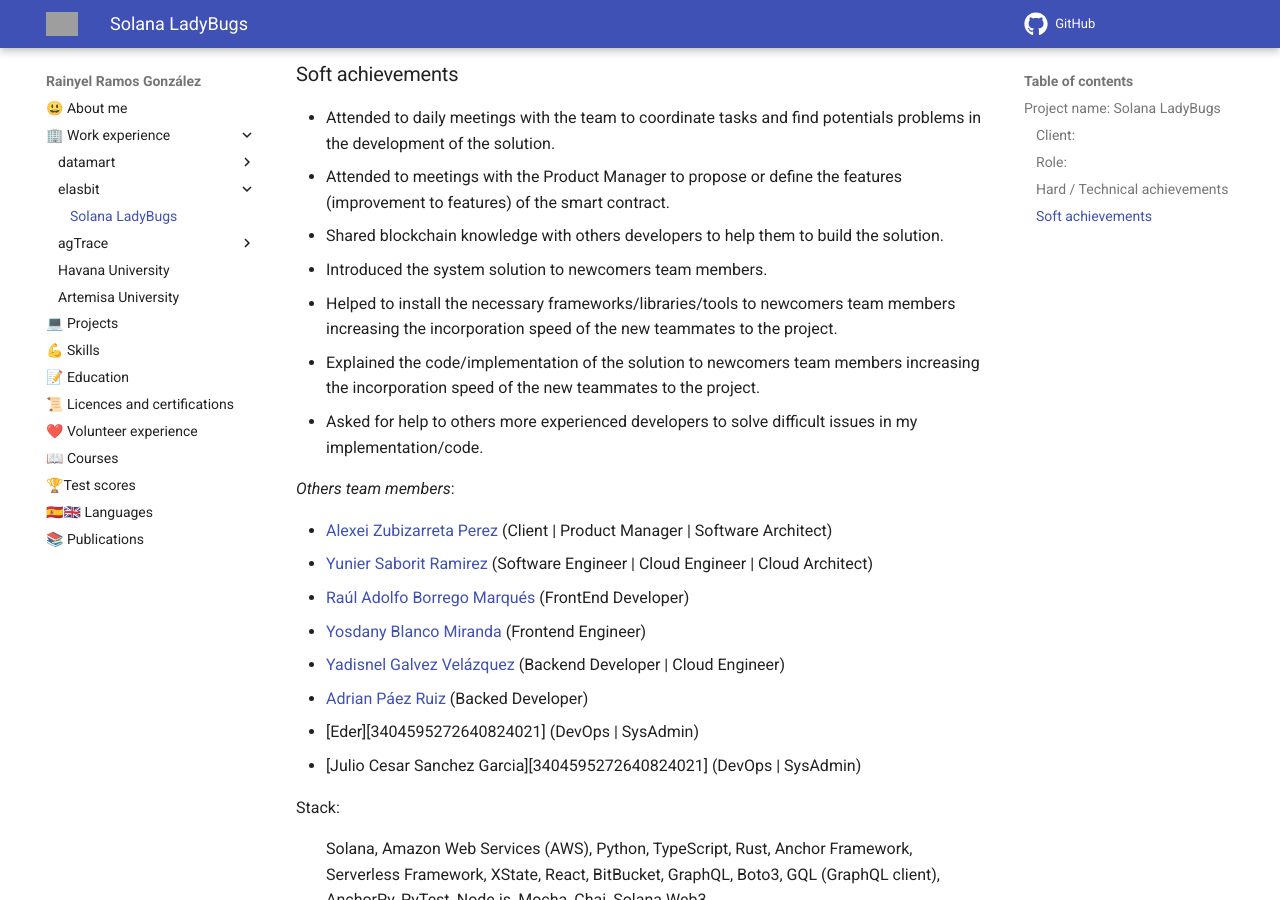
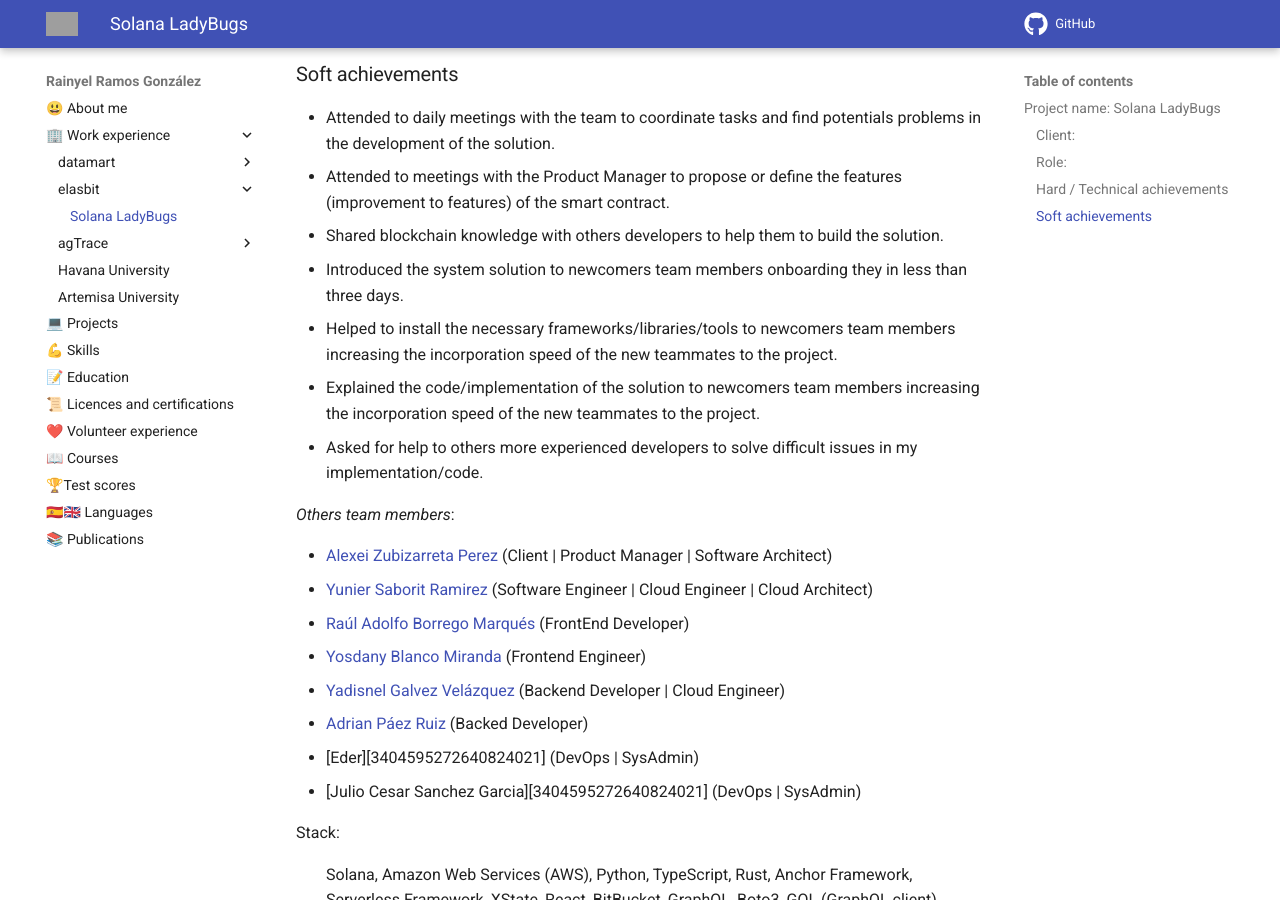
Before and after one commit to rayniel95/rayniel95.github.io, an MkDocs documentation site: the page built from docs/work_experience/solana_ladybugs.md, in a window 1280 px wide and 900 px high, scrolled down 1687 px. Built offline with MkDocs 1.6.1 and Material for MkDocs 9.7.7, drawn with Linux system fonts in a browser that asks for light colours; grey boxes are pictures that could not be loaded.

Commit message:
improve achievement

```diff
--- a/docs/work_experience/solana_ladybugs.md
+++ b/docs/work_experience/solana_ladybugs.md
@@ -41,7 +41,7 @@ Elasbit is a Chilean company that had the idea to create a NFT collection and so
 - Attended to daily meetings with the team to coordinate tasks and find potentials problems in the development of the solution.
 - Attended to meetings with the Product Manager to propose or define the features (improvement to features) of the smart contract.
 - Shared blockchain knowledge with others developers to help them to build the solution.
-- Introduced the system solution to newcomers team members.
+- Introduced the system solution to newcomers team members onboarding they in less than three days.
 - Helped to install the necessary frameworks/libraries/tools to newcomers team members increasing the incorporation speed of the new teammates to the project.
 - Explained the code/implementation of the solution to newcomers team members increasing the incorporation speed of the new teammates to the project.
 - Asked for help to others more experienced developers to solve difficult issues in my implementation/code.
```
